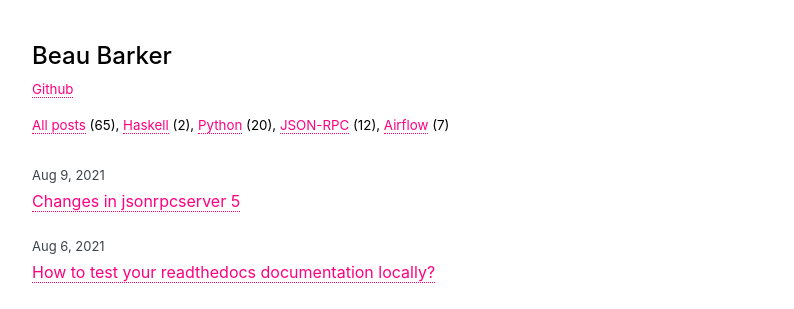
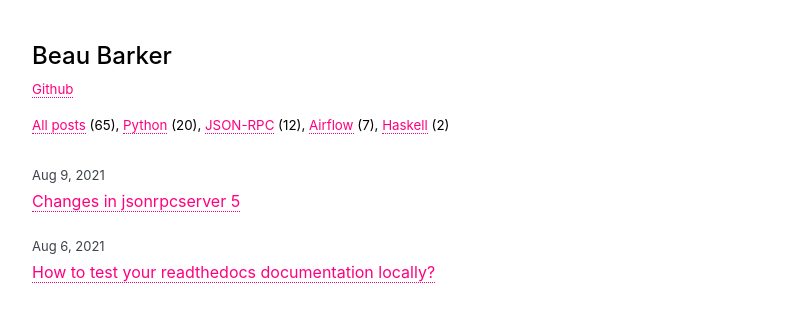
Before and after one commit to explodinglabs/explodinglabs.github.io, a Jekyll site: the page built from index.html, in a window 1280 px wide and 900 px high. Shown: the top 309 px of the window, without its empty margins (228-1022 px from the left). Built offline with Jekyll 4.4.1, drawn with Linux system fonts in a browser that asks for light colours; some web fonts are replaced.

Commit message:
Update page.html

```diff
--- a/_layouts/page.html
+++ b/_layouts/page.html
@@ -10,10 +10,10 @@ layout: all
 
     <div class="post-filter">
         <a href="/">All posts</a> ({{ site.posts |size }}),
-        <a href="/haskell/">Haskell</a> ({{ site.categories.haskell |size }}),
         <a href="/python/">Python</a> ({{ site.categories.python |size }}),
         <a href="/jsonrpc/">JSON-RPC</a> ({{ site.categories.jsonrpc |size }}),
-        <a href="/airflow/">Airflow</a> ({{ site.categories.airflow |size }})
+        <a href="/airflow/">Airflow</a> ({{ site.categories.airflow |size }}),
+        <a href="/haskell/">Haskell</a> ({{ site.categories.haskell |size }})
     </div>
 </header>
 
```
